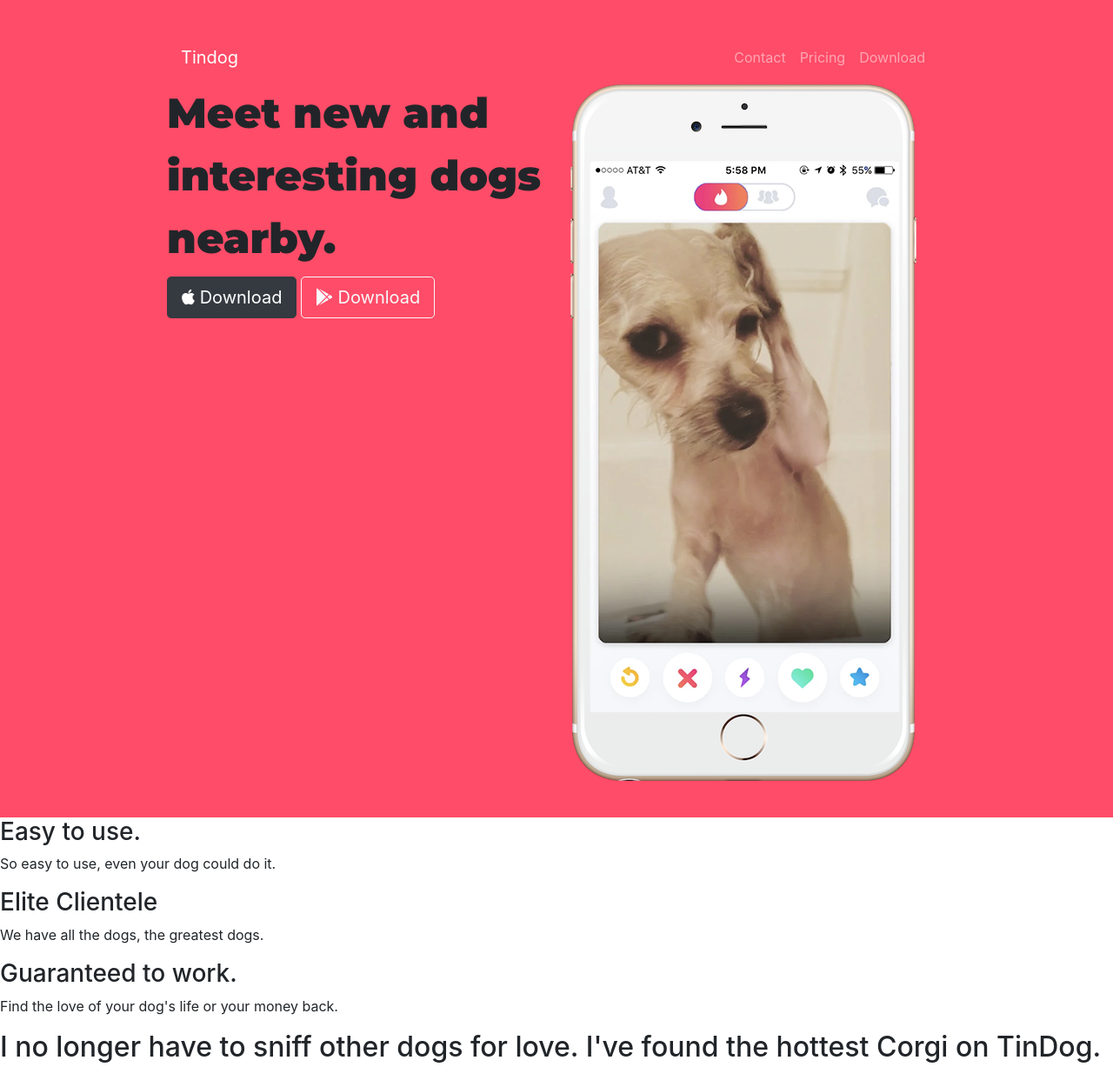
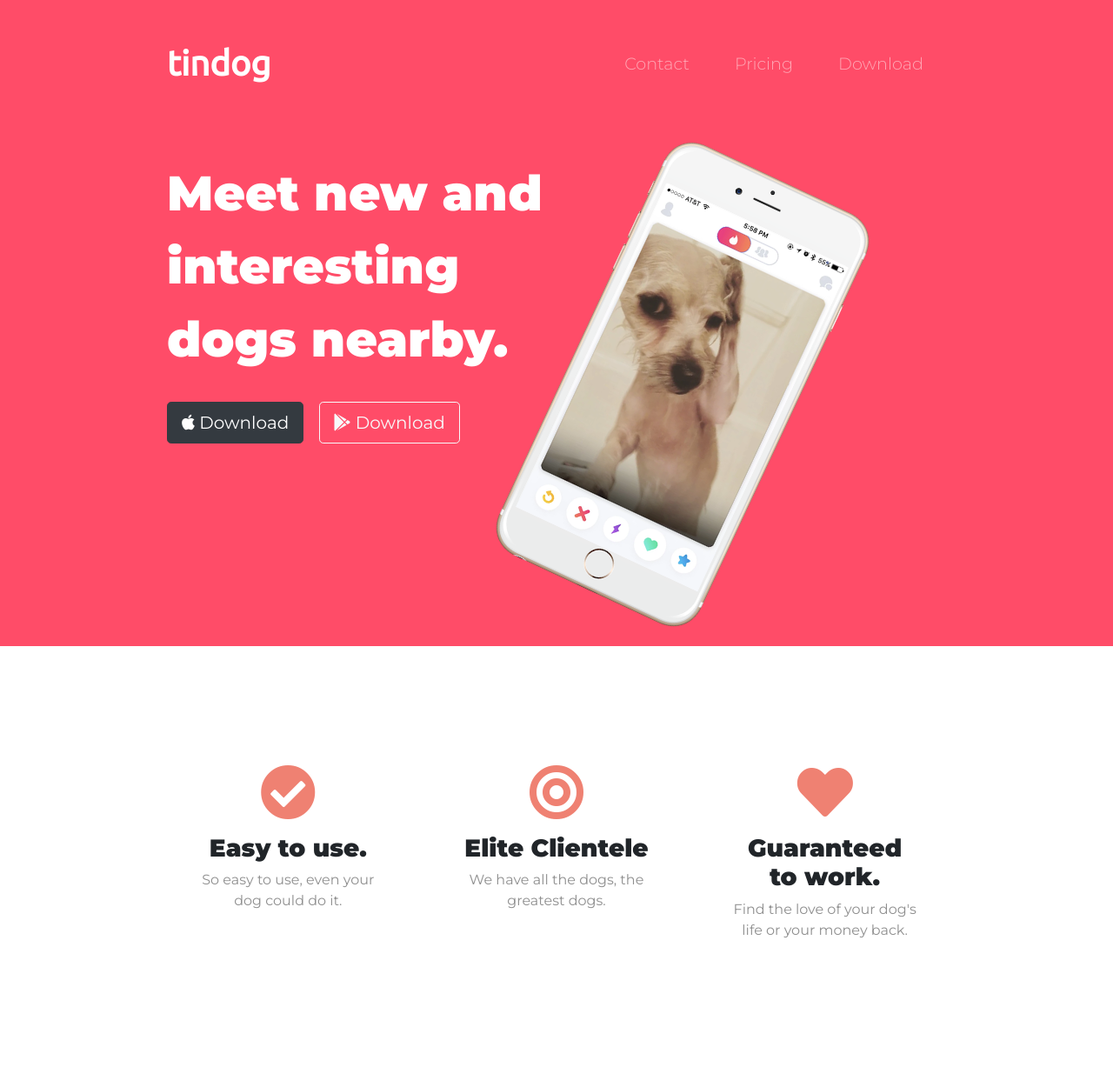
Before and after one commit to JanBoeker/tindog, a plain HTML site: page index.html in a window 1280 px wide. Shown: the top 1227 px of the page at 87% size. Drawn offline with nearby package versions, Linux system fonts and the light colour scheme.

Commit message:
style feature section
finish styling title- and featur section using css and bootstrap

```diff
--- a/css/styles.css
+++ b/css/styles.css
@@ -1,7 +1,21 @@
+body {
+  font-family: 'Montserrat', sans-serif;
+  font-weight: 400;
+}
+
 h1 {
   font-family: 'Montserrat', sans-serif;
-  font-size: 3rem;
+  font-weight: 900;
+  font-size: 3.5rem;
   line-height: 1.5;
+}
+
+h3 {
+  font-weight: bold;
+}
+
+p {
+  color: #8f8f8f;
 }
 
 .container-fluid {
@@ -10,4 +24,56 @@ h1 {
 
 #title {
   background-color: #ff4c68;
+  color: #fff;
 }
+
+/* navigation bar */
+.navbar {
+  padding: 0 0 4.5rem;
+}
+
+.navbar-brand {
+  font-family: 'Ubuntu', sans-serif;
+  font-size: 2.5rem;
+  font-weight: bold;
+}
+
+.nav-item {
+  padding: 0 18px;
+}
+
+.nav-link {
+  font-size: 1.2rem;
+  font-family: 'Montserrat', sans-serif;
+  font-weight: 300;
+}
+
+/* Download Buttons */
+.download-button {
+  margin: 5% 3% 5% 0;
+}
+
+/* Title image */
+.title-image {
+  width: 60%;
+  transform: rotate(25deg);
+}
+
+/* Features section */
+.feature-box {
+    text-align: center;
+    padding: 5%;
+}
+
+.feature-icon {
+  color: #ef8172;
+  margin-bottom: 1rem;
+}
+
+.feature-icon:hover {
+  color: #ff4c68;
+}
+
+#features {
+  padding: 7% 15%;
+}
--- a/index.html
+++ b/index.html
@@ -6,7 +6,8 @@
   <title>TinDog</title>
 
   <!-- Google Fonts -->
-  <link href="https://fonts.googleapis.com/css2?family=Montserrat:wght@900&display=swap" rel="stylesheet">
+  <link href="https://fonts.googleapis.com/css2?family=Montserrat:wght@300;400;900&display=swap" rel="stylesheet">
+  <link href="https://fonts.googleapis.com/css2?family=Ubuntu&display=swap" rel="stylesheet">
 
   <!-- Bootstrap cdn -->
   <link rel="stylesheet" href="https://stackpath.bootstrapcdn.com/bootstrap/4.5.0/css/bootstrap.min.css" integrity="sha384-9aIt2nRpC12Uk9gS9baDl411NQApFmC26EwAOH8WgZl5MYYxFfc+NcPb1dKGj7Sk" crossorigin="anonymous">
@@ -15,7 +16,7 @@
   <link rel="stylesheet" href="css/styles.css">
 
   <!-- Font-awesome cdn -->
-  <link rel="stylesheet" href="https://pro.fontawesome.com/releases/v5.10.0/css/all.css" integrity="sha384-AYmEC3Yw5cVb3ZcuHtOA93w35dYTsvhLPVnYs9eStHfGJvOvKxVfELGroGkvsg+p" crossorigin="anonymous"/>
+  <link rel="stylesheet" href="https://pro.fontawesome.com/releases/v5.10.0/css/all.css" integrity="sha384-AYmEC3Yw5cVb3ZcuHtOA93w35dYTsvhLPVnYs9eStHfGJvOvKxVfELGroGkvsg+p" crossorigin="anonymous" />
 
   <!-- javascript, jQuery links Bootstrap Navbar -->
   <script src="https://code.jquery.com/jquery-3.5.1.slim.min.js" integrity="sha384-DfXdz2htPH0lsSSs5nCTpuj/zy4C+OGpamoFVy38MVBnE+IbbVYUew+OrCXaRkfj" crossorigin="anonymous"></script>
@@ -30,7 +31,7 @@
     <div class="container-fluid">
       <!-- Nav Bar -->
       <nav class="navbar navbar-expand-lg navbar-dark">
-        <a class="navbar-brand" href="">Tindog</a>
+        <a class="navbar-brand" href="">tindog</a>
         <button class="navbar-toggler" type="button" data-toggle="collapse" data-target="#navbarSupportedContent" aria-controls="navbarSupportedContent" aria-expanded="false" aria-label="Toggle navigation">
           <span class="navbar-toggler-icon"></span>
         </button>
@@ -54,11 +55,11 @@
         <div class="col-lg-6">
           <h1>Meet new and interesting dogs nearby.</h1>
           <!--<button type="button" class="btn btn-dark btn-lg">&#63743; Download</button>-->
-          <button type="button" class="btn btn-dark btn-lg"><i class="fab fa-apple"></i> Download</button>
-          <button type="button" class="btn btn-outline-light btn-lg"><i class="fab fa-google-play"></i> Download</button>
+          <button type="button" class="btn btn-dark btn-lg download-button"><i class="fab fa-apple"></i> Download</button>
+          <button type="button" class="btn btn-outline-light btn-lg download-button"><i class="fab fa-google-play"></i> Download</button>
         </div>
         <div class="col-lg-6">
-          <img src="images/iphone6.png" alt="iphone-mockup">
+          <img class="title-image" src="images/iphone6.png" alt="iphone-mockup">
         </div>
       </div>
     </div>
@@ -67,16 +68,23 @@
   <!-- Features -->
 
   <section id="features">
-
-    <h3>Easy to use.</h3>
-    <p>So easy to use, even your dog could do it.</p>
-
-    <h3>Elite Clientele</h3>
-    <p>We have all the dogs, the greatest dogs.</p>
-
-    <h3>Guaranteed to work.</h3>
-    <p>Find the love of your dog's life or your money back.</p>
-
+    <div class="row">
+      <div class="col-lg-4 feature-box">
+        <i class="fas fa-check-circle feature-icon fa-4x"></i>
+        <h3 class="feature-h3">Easy to use.</h3>
+        <p class="feature-p">So easy to use, even your dog could do it.</p>
+      </div>
+      <div class="col-lg-4 feature-box">
+        <i class="fas fa-bullseye feature-icon fa-4x"></i>
+        <h3 class="feature-h3">Elite Clientele</h3>
+        <p class="feature-p">We have all the dogs, the greatest dogs.</p>
+      </div>
+      <div class="col-lg-4 feature-box">
+        <i class="fas fa-heart feature-icon fa-4x"></i>
+        <h3 class="feature-h3">Guaranteed to work.</h3>
+        <p class="feature-p">Find the love of your dog's life or your money back.</p>
+      </div>
+    </div>
   </section>
 
 
```
